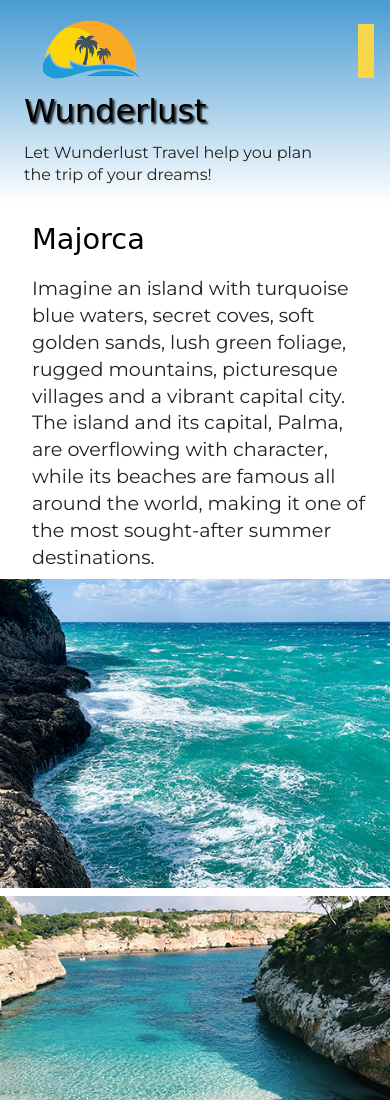
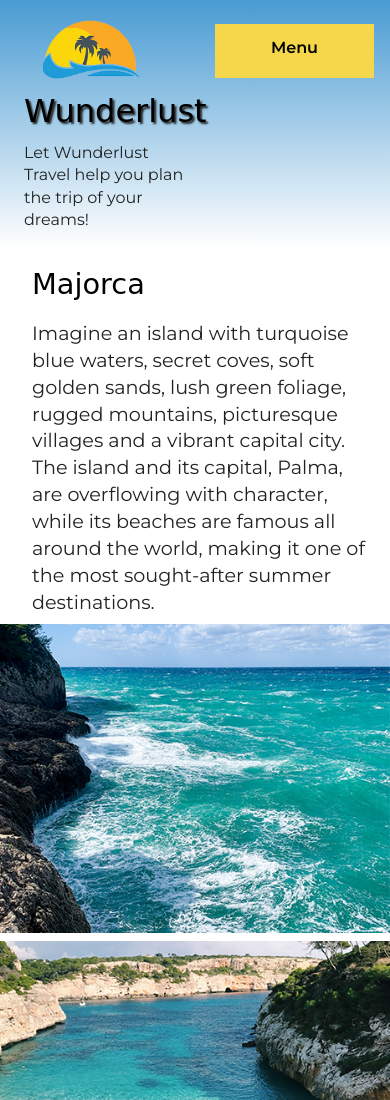
Before and after one commit to BlueGoblin710/wunderlust-majorca, a plain HTML site: page index.html in a window 390 px wide. Shown: the top 1100 px of the page. Drawn offline with Linux system fonts and the light colour scheme; a web font is replaced by a local one.

Commit message:
Update styles.css

```diff
--- a/styles.css
+++ b/styles.css
@@ -1,5 +1,3 @@
-/* Rey Olvera - CSS for the website GIT-414 April 20, 2025*/
-
 /* Reset and Root Variables */
 * {
     box-sizing: border-box;
@@ -26,7 +24,7 @@ dl, dt, dd, ol, ul, li,
 fieldset, form, label, legend,
 table, caption, tbody, tfoot, thead, tr, th, td,
 article, aside, canvas, details, embed,
-figure, figcaption, footer, header, hgroup,
+figure, figcaption, footer, hgroup,
 menu, nav, output, ruby, section, summary,
 time, mark, audio, video {
 	margin: 0;
@@ -81,7 +79,7 @@ body {
     overflow-x: hidden;
 }
 
-/* General Overflow Prevention */
+/*Overflow Prevention */
 main, section, div, header, footer, nav {
     max-width: 100%;
     overflow-x: hidden;
@@ -117,6 +115,7 @@ header {
     display: grid;
     grid-template-columns: auto 1fr;
     align-items: start;
+    min-width: 0;
 }
 
 /* Logo */
@@ -157,12 +156,14 @@ nav {
     margin-top: 0.5rem;
     max-width: 100%;
     box-sizing: border-box;
-}
-
-/* Navigation */
+    overflow: visible;
+}
+
+/* Menu toggle */
 #menu-toggle {
     position: relative;
-    display: inline-block;
+    display: block;
+    width: auto;
 }
 
 #toggle {
@@ -173,12 +174,13 @@ label[for="toggle"] {
     display: block;
     background: var(--yellow);
     color: var(--black);
-    padding: 0.3rem 3rem ;
+    padding: 0.3rem 1.5rem;
     border-radius: 5px;
     cursor: pointer;
     text-align: center;
     font-weight: bold;
-
+    min-width: 80px;
+    z-index: 1100;
 }
 
 #toggle:not(:checked) ~ ul {
@@ -190,9 +192,12 @@ label[for="toggle"] {
     position: absolute;
     background: var(--dark-gray);
     width: 100%;
+    max-width: 100vw;
     left: 0;
+    right: 0;
     top: calc(100% + 0.5rem);
     z-index: 1000;
+    box-sizing: border-box;
 }
 
 nav ul {
```
